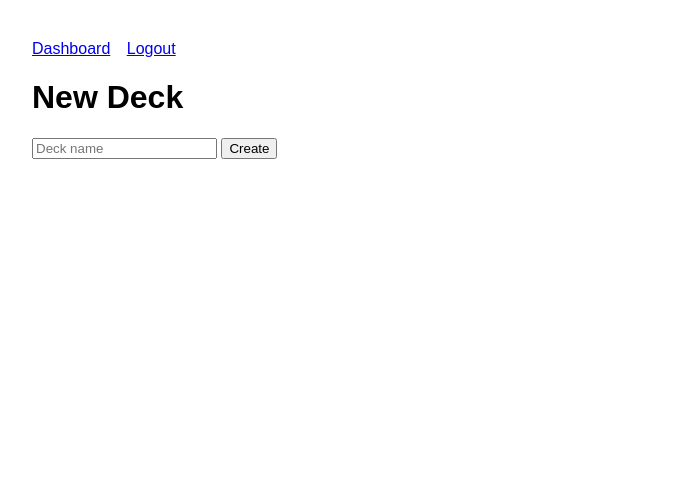
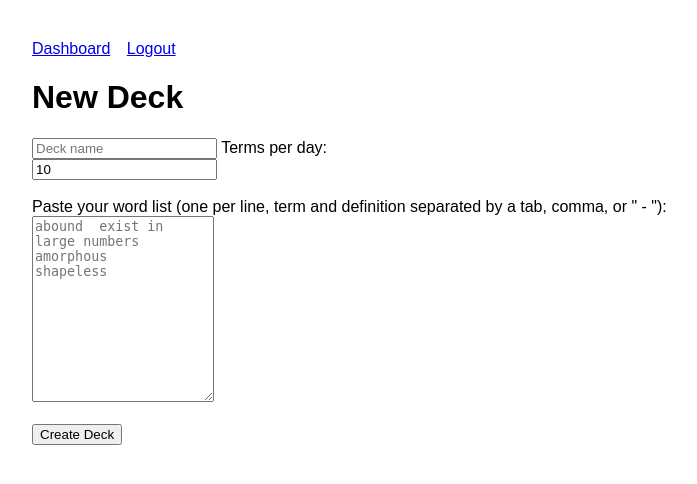
Before and after one commit to yasuru21/cairn, a Flask app: page /decks/new in a window 1280 px wide. Shown: the top 484 px of the page, without its empty margins (258-955 px from the left). Run offline with Flask 3, Linux system fonts and the light colour scheme; the visitor is signed in with stand-in values (Sample User, id 1).

Commit message:
added edit/delete deck/cards functionality, import function, and group splitting

```diff
--- a/app/models.py
+++ b/app/models.py
@@ -24,7 +24,8 @@ class Deck(db.Model):
     user_id = db.Column(db.Integer, db.ForeignKey("user.id"), nullable=False)
     name = db.Column(db.String(255), nullable=False)
     created_at = db.Column(db.DateTime, default=datetime.utcnow)
-
+    target_days = db.Column(db.Integer, nullable=True) #added new target days
+    terms_per_day = db.Column(db.Integer, nullable=True)
     cards = db.relationship("Card", backref="deck", lazy=True, cascade="all, delete-orphan")
 
     @property
--- a/app/routes.py
+++ b/app/routes.py
@@ -2,7 +2,8 @@ from flask import Blueprint, render_template, redirect, url_for, request
 from flask_login import login_required, current_user
 from app import db
 from app.models import Deck, Card
-from app.services import get_day_view, record_review
+from app.services import get_day_view, record_review, parse_bulk_cards, split_into_days
+from itertools import groupby
 
 main_bp = Blueprint("main", __name__)
 
@@ -18,12 +19,66 @@ def dashboard():
 @login_required
 def new_deck():
     if request.method == "POST":
-        deck = Deck(name=request.form["name"], user_id=current_user.id)
+        raw_text = request.form["word_list"]
+        terms_per_day = int(request.form["terms_per_day"])
+
+        pairs = parse_bulk_cards(raw_text)
+        if not pairs:
+            flash("Couldn't parse any terms — check your formatting.")
+            return redirect(url_for("main.new_deck"))
+
+        assigned = split_into_days(pairs, terms_per_day)
+        total_days = assigned[-1][0]  # day number of the last card = total days
+
+        deck = Deck(name=request.form["name"], user_id=current_user.id, target_days=total_days, terms_per_day=terms_per_day)
         db.session.add(deck)
         db.session.commit()
+
+        for day_number, front, back in assigned:
+            db.session.add(Card(deck_id=deck.id, front_text=front, back_text=back, day_number=day_number))
+        db.session.commit()
+
         return redirect(url_for("main.view_deck", deck_id=deck.id))
     return render_template("new_deck.html")
 
+@main_bp.route("/decks/<int:deck_id>/edit-list", methods=["GET", "POST"])
+@login_required
+def edit_deck_list(deck_id):
+    deck = Deck.query.get_or_404(deck_id)
+
+    if request.method == "POST":
+        raw_text = request.form["word_list"]
+        terms_per_day = int(request.form["terms_per_day"])
+
+        pairs = parse_bulk_cards(raw_text)
+        if not pairs:
+            flash("Couldn't parse any terms — check your formatting.")
+            return redirect(url_for("main.edit_deck_list", deck_id=deck.id))
+
+        # Wipe existing cards (cascades to delete their reviews too)
+        for card in list(deck.cards):
+            db.session.delete(card)
+        db.session.commit()
+
+        assigned = split_into_days(pairs, terms_per_day)
+        total_days = assigned[-1][0]
+
+        deck.target_days = total_days
+        deck.terms_per_day = terms_per_day
+        for day_number, front, back in assigned:
+            db.session.add(Card(deck_id=deck.id, front_text=front, back_text=back, day_number=day_number))
+        db.session.commit()
+
+        return redirect(url_for("main.view_deck", deck_id=deck.id))
+
+    # GET: pre-fill the textarea with the current list
+    cards = Card.query.filter_by(deck_id=deck.id).order_by(Card.day_number, Card.id).all()
+    current_text = "\n".join(f"{c.front_text}\t{c.back_text}" for c in cards)
+    return render_template(
+        "edit_deck_list.html",
+        deck=deck,
+        current_text=current_text,
+    )
 
 @main_bp.route("/decks/<int:deck_id>")
 @login_required
@@ -31,8 +86,12 @@ def view_deck(deck_id):
     deck = Deck.query.get_or_404(deck_id)
     current_day = request.args.get("day", default=max(deck.max_day, 1), type=int)
     day_view = get_day_view(deck_id, current_day)
+    grouped = [
+        (day_num, list(items))
+        for day_num, items in groupby(day_view, key=lambda item: item["card"].day_number)
+    ]
     return render_template(
-        "deck.html", deck=deck, day_view=day_view, current_day=current_day
+        "deck.html", deck=deck, grouped=grouped, current_day=current_day
     )
 
 
@@ -62,3 +121,41 @@ def review_card(card_id):
     record_review(card_id, day_number, result)
     deck_id = Card.query.get_or_404(card_id).deck_id
     return redirect(url_for("main.view_deck", deck_id=deck_id, day=day_number))
+
+@main_bp.route("/decks/<int:deck_id>/delete", methods=["POST"]) #delete deck
+@login_required
+def delete_deck(deck_id):
+    deck = Deck.query.get_or_404(deck_id)
+    db.session.delete(deck)
+    db.session.commit()
+    return redirect(url_for("main.dashboard"))
+
+@main_bp.route("/decks/<int:deck_id>/manage")
+@login_required
+def manage_cards(deck_id):
+    deck = Deck.query.get_or_404(deck_id)
+    cards = Card.query.filter_by(deck_id=deck_id).order_by(Card.day_number, Card.id).all()
+    return render_template("manage_cards.html", deck=deck, cards=cards)
+
+
+@main_bp.route("/cards/<int:card_id>/edit", methods=["GET", "POST"])
+@login_required
+def edit_card(card_id):
+    card = Card.query.get_or_404(card_id)
+    if request.method == "POST":
+        card.front_text = request.form["front_text"]
+        card.back_text = request.form["back_text"]
+        card.day_number = int(request.form["day_number"])
+        db.session.commit()
+        return redirect(url_for("main.manage_cards", deck_id=card.deck_id))
+    return render_template("edit_card.html", card=card)
+
+
+@main_bp.route("/cards/<int:card_id>/delete", methods=["POST"])
+@login_required
+def delete_card(card_id):
+    card = Card.query.get_or_404(card_id)
+    deck_id = card.deck_id
+    db.session.delete(card)
+    db.session.commit()
+    return redirect(url_for("main.manage_cards", deck_id=deck_id))
--- a/app/templates/new_deck.html
+++ b/app/templates/new_deck.html
@@ -3,6 +3,14 @@
 <h1>New Deck</h1>
 <form method="post">
   <input name="name" placeholder="Deck name" required>
-  <button type="submit">Create</button>
+
+  <label>Terms per day:</label><br>
+  <input name="terms_per_day" type="number" min="1" value="10" required><br><br>
+
+  <label>Paste your word list (one per line, term and definition separated by a tab, comma, or " - "):</label><br>
+  <textarea name="word_list" rows="12" placeholder="abound	exist in large numbers
+amorphous	shapeless" required></textarea><br><br>
+
+  <button type="submit">Create Deck</button>
 </form>
 {% endblock %}
```
Also changed, not shown: app/services.py (+36 -0 lines), app/templates/dashboard.html (+7 -1 lines), app/templates/deck.html (+10 -4 lines), app/templates/edit_card.html (added, +11 -0 lines), app/templates/edit_deck_list.html (added, +15 -0 lines), app/templates/manage_cards.html (added, +32 -0 lines), migrations/versions/2d484e53fc69_add_target_days_to_deck.py (added, +32 -0 lines), migrations/versions/5972278a6e56_add_terms_per_day_to_deck.py (added, +32 -0 lines), README.md.
